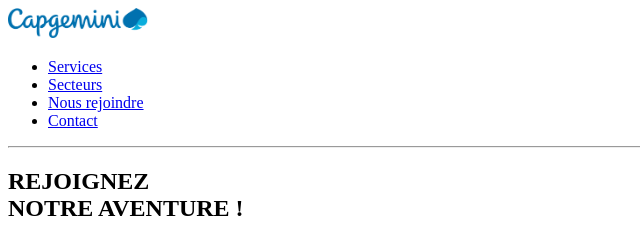
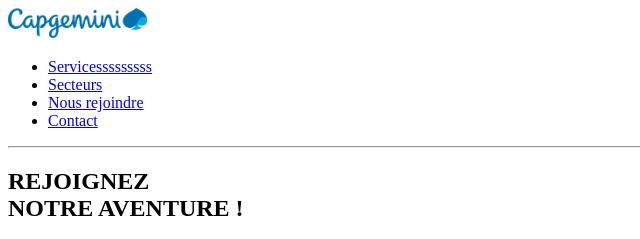
Before and after one commit to aravenad/SAE1.05-1.06_D2_Capgemini, a plain HTML site: page index.html in a window 1280 px wide. Shown: the top 239 px of the page, 0-640 px from the left. Drawn offline with Linux system fonts and the light colour scheme.

Commit message:
Co-authored-by: Damien ARAVENA BRAVO <aravenad@users.noreply.github.com> Co-authored-by: Paaul.rbn <paaulrbn@users.noreply.github.com>

```diff
--- a/index.html
+++ b/index.html
@@ -11,7 +11,7 @@
       </a>
       <nav>
         <ul>
-          <li><a href="services.html">Services</a></li>
+          <li><a href="services.html">Servicesssssssss</a></li>
           <li><a href="secteurs.html">Secteurs</a></li>
           <li><a href="nous-rejoindre.html">Nous rejoindre</a></li>
           <li><a href="contact.html">Contact</a></li>
```
